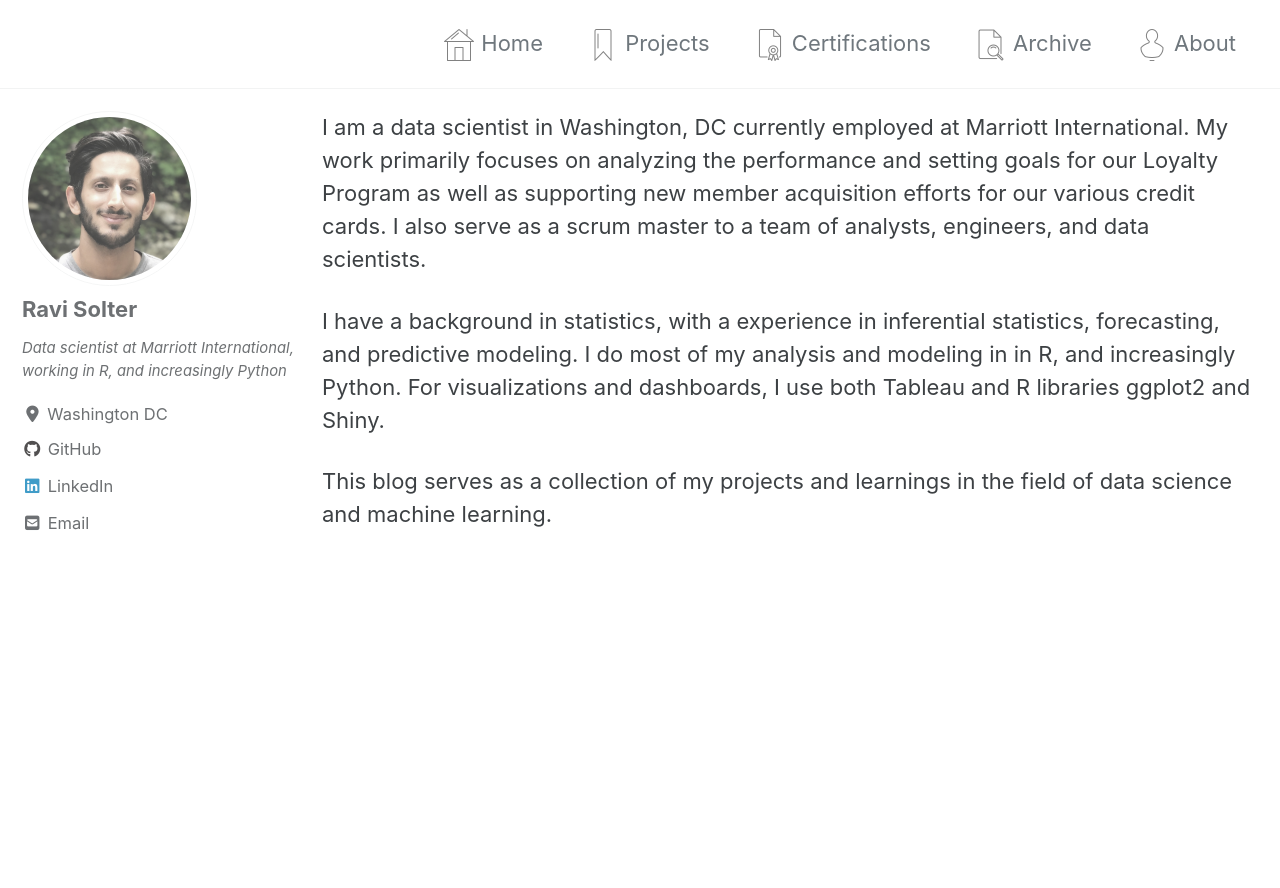
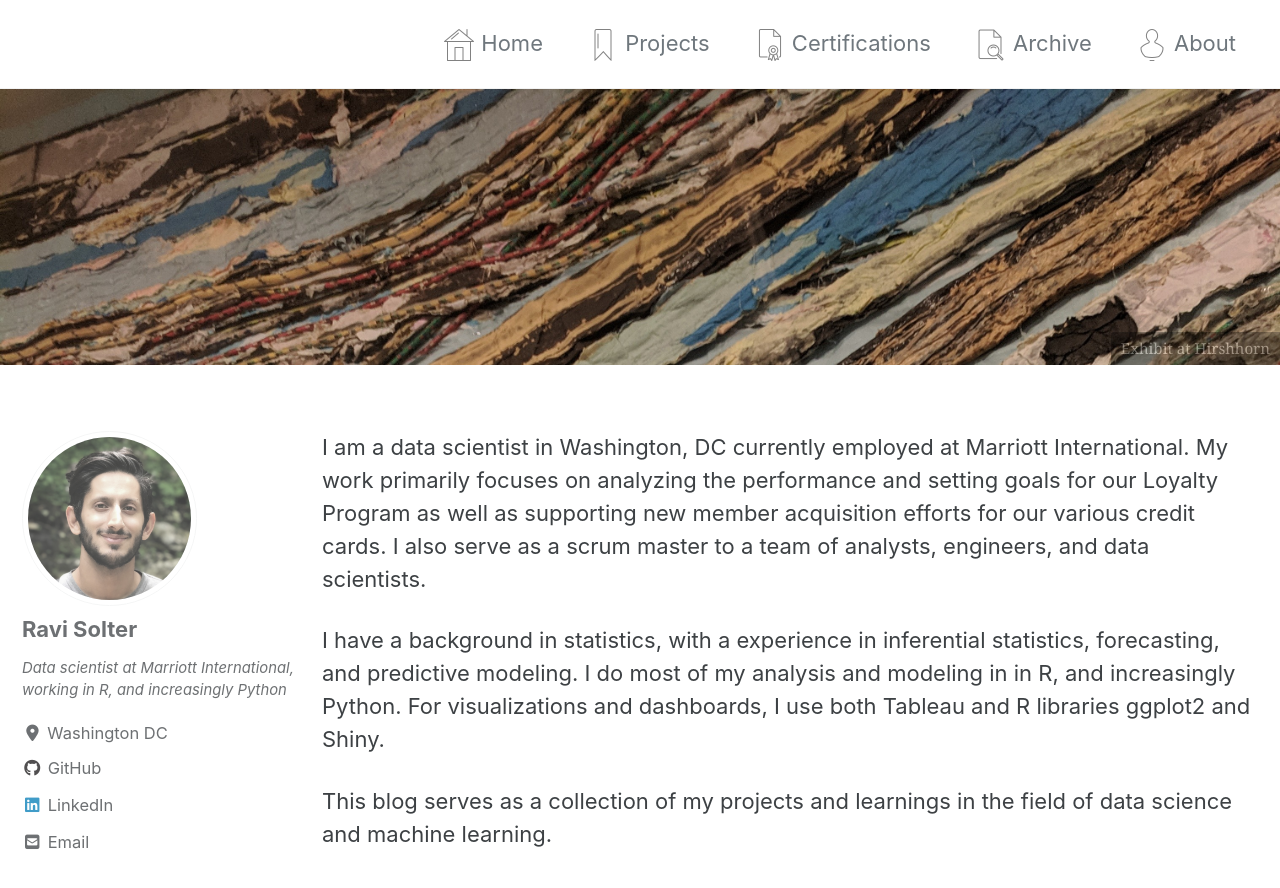
Before and after one commit to rsolter/rsolter.github.io, a Jekyll site: the page built from _pages/about.md, in a window 1280 px wide and 900 px high. Shown: the top 888 px of the window. Built offline with Jekyll 4.4.1, drawn with Linux system fonts in a browser that asks for light colours; cached includes are drawn as plain includes; nearby versions of some CDN libraries; some of the changed lines change nothing that is shown.

Commit message:
test on about

```diff
--- a/_pages/about.md
+++ b/_pages/about.md
@@ -5,9 +5,9 @@
 author_profile: true
 read_time: false
 share: false
-#header:
-#  overlay_image: /assets/images/hirshhorn.jpg
-#  caption: "Exhibit at Hirshhorn"
+header:
+  image: /assets/images/hirshhorn.jpg
+  caption: "Exhibit at Hirshhorn"
 ---
 
 
```
